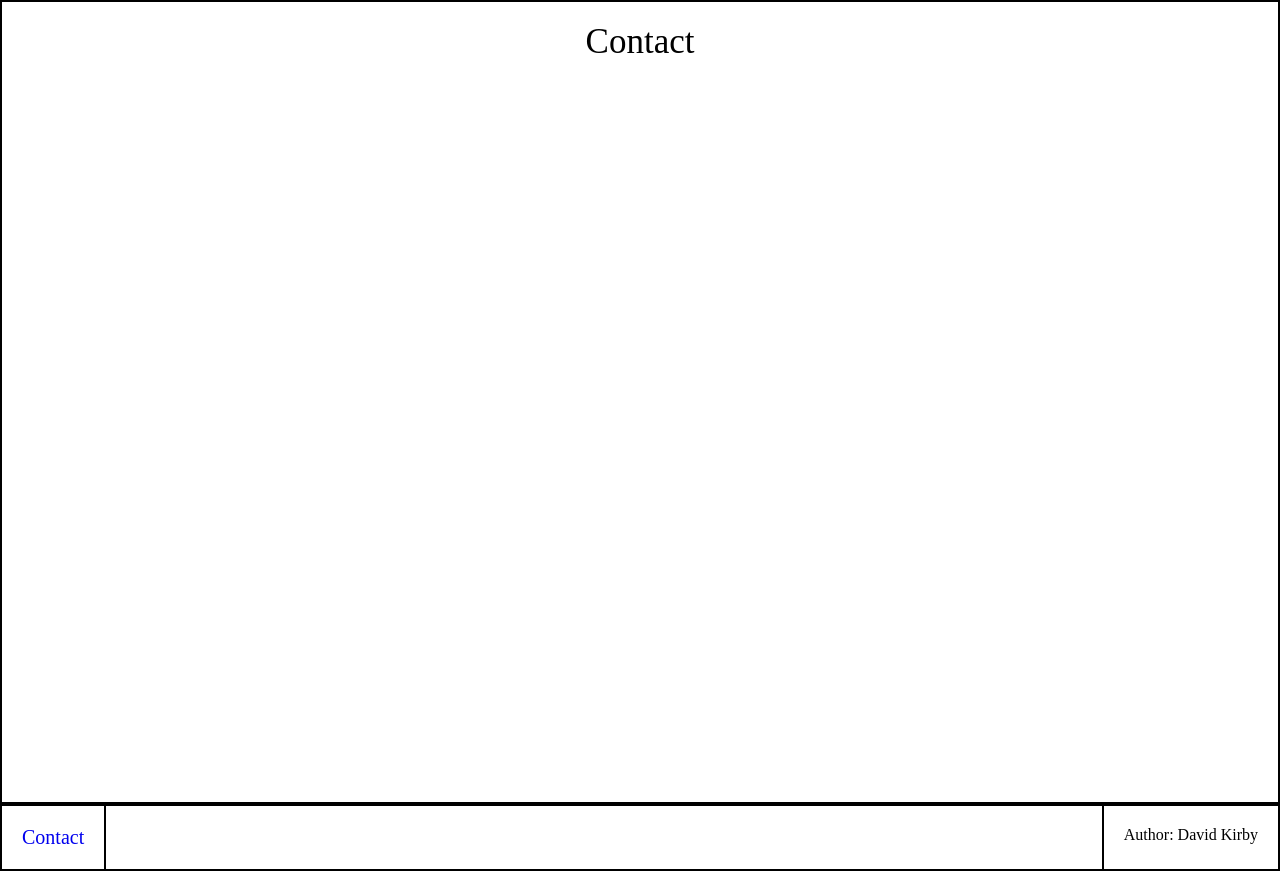
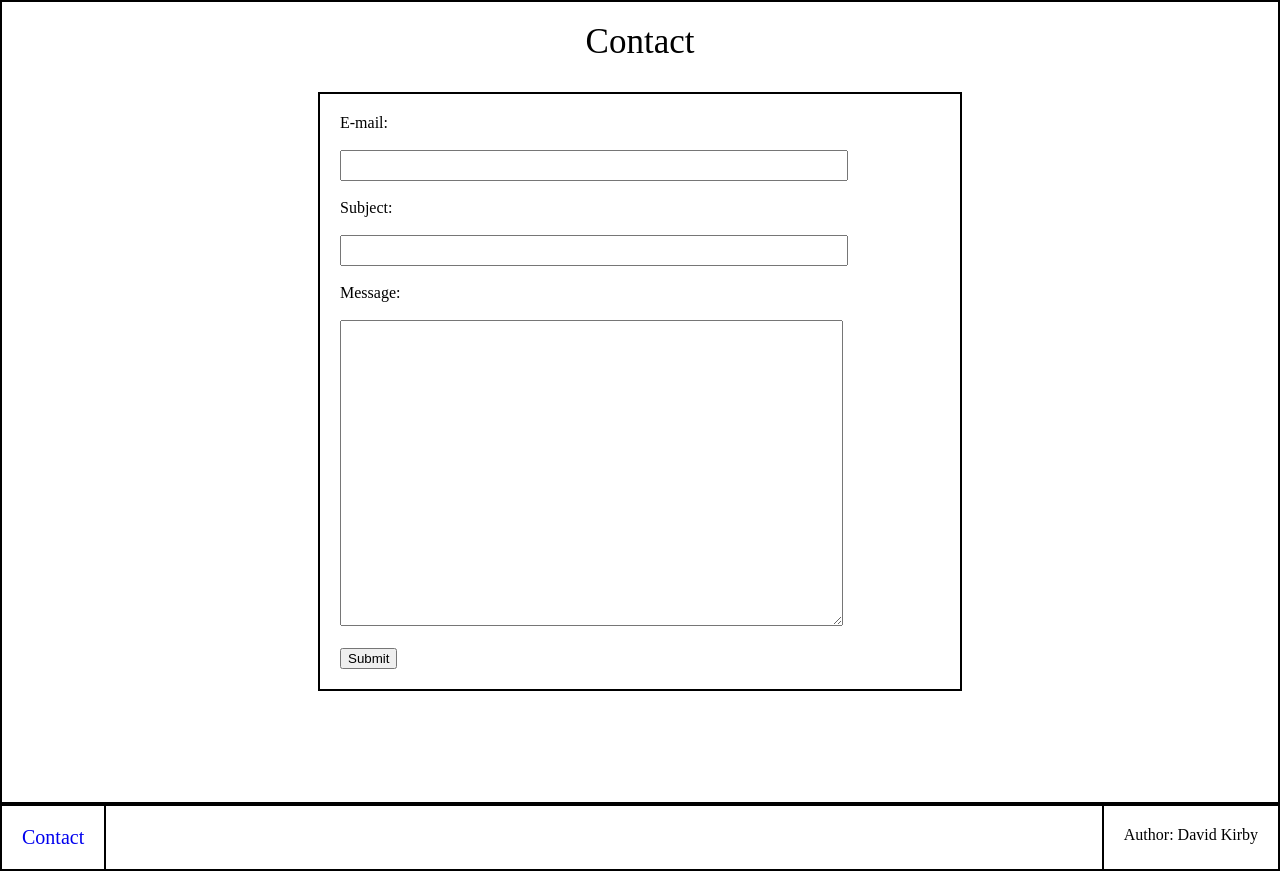
Before and after one commit to DaveKirby111/FabNovaC, a PHP site: page /contact.php in a window 1280 px wide. Shown: the part 97-968 px from the top of the page. Run offline with PHP 8.4, Linux system fonts and the light colour scheme.

Commit message:
added contact form, more content

```diff
--- a/contact.php
+++ b/contact.php
@@ -10,6 +10,25 @@
 
 <h2>contact</h2>
 
+<form action="email.php" class="e-mail" method="post">
+    <label for="email">E-mail:</label><br><br>
+    <input type="email" name="email" id="email">
+
+    <br><br>
+
+    <label for="subject">Subject:</label><br><br>
+    <input type="text" name="subject" id="subject">
+
+    <br><br>
+
+    <label for="message">Message:</label><br><br>
+    <textarea name="message" id="message" cols="60" rows="20"></textarea>
+
+    <br><br>
+
+    <button type="submit">Submit</button>
+</form>
+
 </div>
 
 </main>
--- a/css/styles.css
+++ b/css/styles.css
@@ -6,7 +6,7 @@
 4. FOOTER
 
 --------------*/
-header, nav, main, li, section, footer {
+header, nav, main, li, section, form, footer {
   border: 2px solid black;
 }
 
@@ -78,6 +78,7 @@ table {
   border-collapse: collapse;
   width: 100%;
   text-transform: capitalize;
+  margin-bottom: 20px;
 }
 table th, table td {
   border: 1px solid black;
@@ -90,12 +91,28 @@ table th {
 table td {
   text-align: center;
   vertical-align: middle;
+  padding: 10px;
 }
 table tr:nth-child(odd) {
   background-color: white;
 }
 table tr:nth-child(even) {
   background-color: lightgray;
+}
+
+.e-mail {
+  width: 600px;
+  margin-left: auto;
+  margin-right: auto;
+  padding: 20px;
+}
+.e-mail #email {
+  width: 500px;
+  height: 25px;
+}
+.e-mail #subject {
+  width: 500px;
+  height: 25px;
 }
 
 footer {
--- a/ff13-3.php
+++ b/ff13-3.php
@@ -34,6 +34,11 @@ foreach($LR as $char) :
 <section class="story">
 
 <h3>story:</h3>
+
+<p>After being awoken from crystal statis by Bhunivelze, Lightning is made the savior and tasked with saving as many souls as possible. Fang and Vanille were also freed from being crystal and given shelter by the holy order in a place called Luxerion. It was discovered that Vanille was able to hear the souls of the dead and was made a saint by the holy order. They holy order intend to sacrifice Vanille in a ritual to purify the souls of the dead. Snow became the ruler a town called Yusnaan, although he stays locked in his palace and only shows himself to watch over their nightly festivities.</p>
+
+<p>At the end of FF13-2, chaos was unleashed on the world. People no longer age and it is only a matter of days until the world ends. Lightning has to save souls so that they can be reborn in a new world. </p>
+
 </section>
 
 </div>
--- a/resources/css/styles.scss
+++ b/resources/css/styles.scss
@@ -9,7 +9,7 @@
 
 --------------*/
 
-header, nav, main, li, section, footer {
+header, nav, main, li, section, form, footer {
     border: 2px solid black;
 }
 
@@ -86,6 +86,7 @@ table {
     border-collapse: collapse;
     width: 100%;
     text-transform: capitalize;
+    margin-bottom: 20px;
 
     th,td {
         border: 1px solid black;
@@ -100,6 +101,7 @@ table {
     td {
         text-align: center;
         vertical-align: middle;
+        padding: 10px;
     }
 
     tr:nth-child(odd) {
@@ -108,6 +110,23 @@ table {
 
     tr:nth-child(even) {
         background-color: lightgray;
+    }
+}
+
+.e-mail {
+    width: 600px;
+    margin-left: auto;
+    margin-right: auto;
+    padding: 20px;
+
+    #email {
+        width: 500px;
+        height: 25px;
+    }
+
+    #subject {
+        width: 500px;
+        height: 25px;
     }
 }
 
```
Also changed, not shown: email.php (added, +37 -0 lines), type.php (+26 -1 lines), versus.php (+5 -20 lines).
